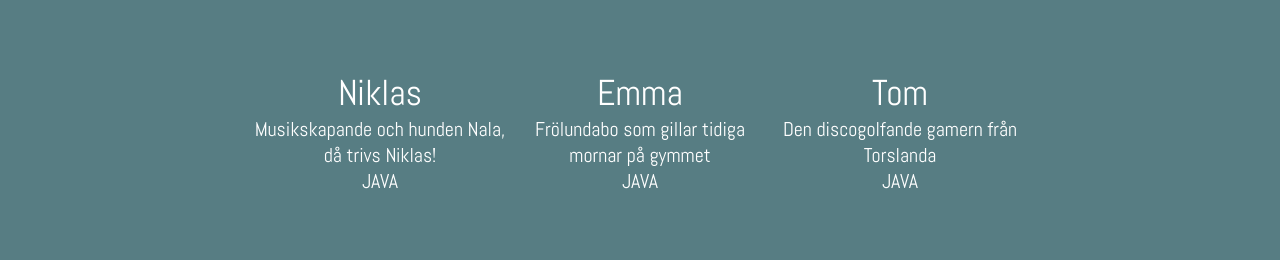
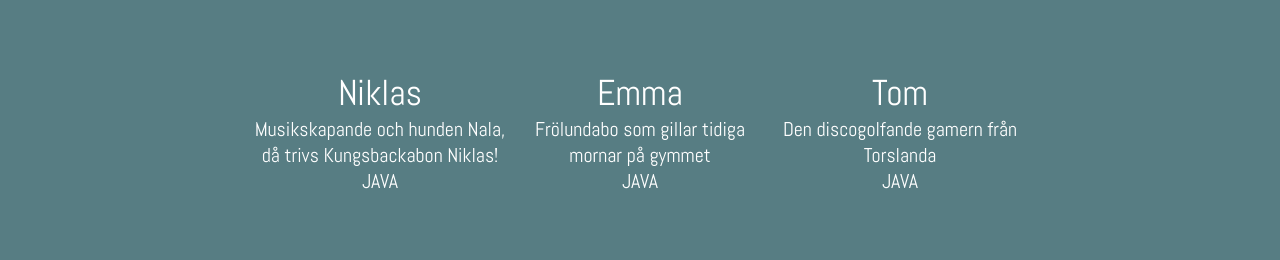
Before and after one commit to Neylii/Waveflow, a Vue app: page / in a window 1280 px wide. Shown: the part 3842-4102 px from the top of the page. Built offline with nearby package versions, Linux system fonts and the light colour scheme; no server answers.

Commit message:
Add Kungsbackabon to niklas descrition

```diff
--- a/src/views/AboutUs.vue
+++ b/src/views/AboutUs.vue
@@ -46,7 +46,7 @@
 
         <div id="mainContentDesktop">
             <div class="mainContentTop">
-                <about-us-box name="Niklas" description="Musikskapande och hunden Nala, då trivs Niklas!" role="JAVA" />
+                <about-us-box name="Niklas" description="Musikskapande och hunden Nala, då trivs Kungsbackabon Niklas!" role="JAVA" />
                 <about-us-box name="Emma" description="Frölundabo som gillar tidiga mornar på gymmet" role="JAVA" />
                 <about-us-box name="Tom" description="Den discogolfande gamern från Torslanda" role="JAVA" />
             </div>
```
